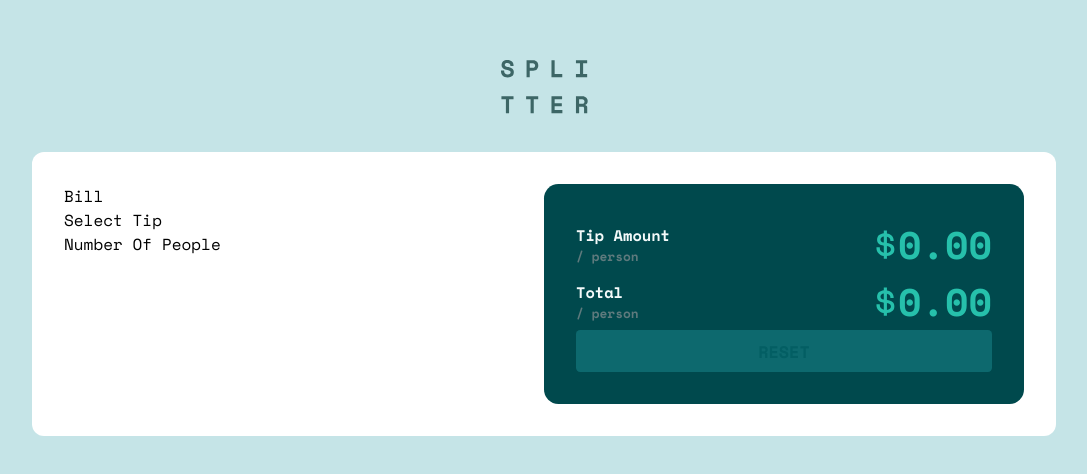
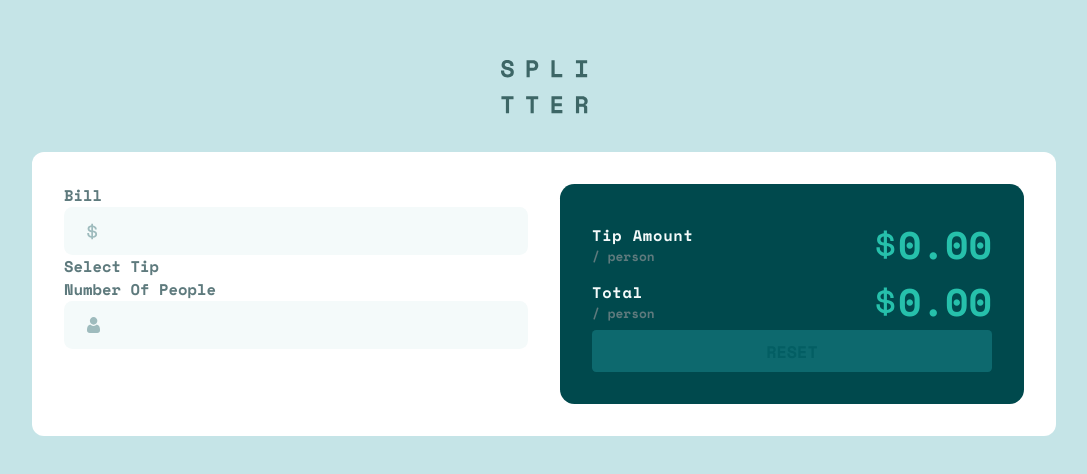
Before and after one commit to Aryan-ki-codepanti/tip-calculator-app, a React (Create React App) app: page / in a window 1280 px wide. Shown: the part 168-642 px from the top of the page, without its empty margins (96-1183 px from the left). Built offline with nearby package versions, Linux system fonts and the light colour scheme.

Commit message:
Completed UI of Bill and Number Of People Component

```diff
--- a/src/components/AmountShow/AmountShow.css
+++ b/src/components/AmountShow/AmountShow.css
@@ -9,6 +9,7 @@
     text-transform: capitalize;
     font-weight: var(--fw-700);
     font-size: 0.96em;
+    letter-spacing: 0.05em;
 }
 
 .amount-person{
--- a/src/components/Bill/Bill.css
+++ b/src/components/Bill/Bill.css
@@ -0,0 +1,10 @@
+.bill > div{
+    position: relative;
+    display: flex;
+    align-items: center;
+}
+
+.bill img{
+    position: absolute;
+    left: 5%;
+}
--- a/src/components/Bill/Bill.jsx
+++ b/src/components/Bill/Bill.jsx
@@ -1,10 +1,15 @@
 import React from 'react'
 import "./Bill.css";
+import dollar from "../../images/icon-dollar.svg";
 
 export const Bill = () => {
     return (
-        <div>
-            Bill
+        <div className="bill">
+            <h1> Bill </h1>
+            <div>
+                <img src={dollar} alt="dollar-sign" />
+                <input type="text" />
+            </div>
         </div>
     )
 }
--- a/src/components/CalculatorBox/CalculatorBox.css
+++ b/src/components/CalculatorBox/CalculatorBox.css
@@ -8,4 +8,5 @@
 
     display: grid;
     grid-template-columns: repeat(2 , 1fr);
+    gap: 2em;
 }
--- a/src/components/CalculatorInput/CalculatorInput.css
+++ b/src/components/CalculatorInput/CalculatorInput.css
@@ -0,0 +1,19 @@
+.calculator-input h1{
+    color: var(--Dark-grayish-cyan-1);
+    font-size: 0.97em;
+}
+
+.calculator-input input{
+    width: 100%;
+    outline: none;
+    border: none;
+    background: var(--Light-grayish-cyan-2);
+    text-align: right;
+
+    font-weight: var(--fw-700);
+    color: var(--Very-dark-cyan);
+    font-size: var(--Font-size-form-inputs);
+    border-radius: 0.35em;
+    padding: 0.25em 0.5em;
+
+}
--- a/src/components/CalculatorInput/CalculatorInput.jsx
+++ b/src/components/CalculatorInput/CalculatorInput.jsx
@@ -10,10 +10,10 @@ export const CalculatorInput = () => {
             <div className="bill-box">
                 <Bill />
             </div>
-            <div className="select-tip">
+            <div className="select-tip-box">
                 <SelectTip />
             </div>
-            <div className="number-of-people">
+            <div className="number-of-people-box">
                 <NumberOfPeople />
             </div>
         </div>
--- a/src/components/NumberOfPeople/NumberOfPeople.css
+++ b/src/components/NumberOfPeople/NumberOfPeople.css
@@ -0,0 +1,11 @@
+.number-of-people > div{
+    position: relative;
+    display: flex;
+    align-items: center;
+
+}
+
+.number-of-people img{
+    position: absolute;
+    left: 5%;
+}
--- a/src/components/NumberOfPeople/NumberOfPeople.jsx
+++ b/src/components/NumberOfPeople/NumberOfPeople.jsx
@@ -1,9 +1,15 @@
 import React from 'react'
 import "./NumberOfPeople.css";
+import person from "../../images/icon-person.svg";
+
 export const NumberOfPeople = () => {
     return (
-        <div>
-            Number Of People
+        <div className='number-of-people'>
+            <h1>Number Of People</h1>
+            <div>
+                <img src={person} alt="" />
+                <input type="text" />
+            </div>
         </div>
     )
 }
--- a/src/components/SelectTip/SelectTip.jsx
+++ b/src/components/SelectTip/SelectTip.jsx
@@ -3,8 +3,8 @@ import "./SelectTip.css";
 
 export const SelectTip = () => {
     return (
-        <div>
-            Select Tip
+        <div className="select-tip">
+            <h1>Select Tip</h1>
         </div>
     )
 }
--- a/src/index.html
+++ b/src/index.html
@@ -36,7 +36,7 @@
 
   Reset
 
-  <div class="attribution">
+  <div className="attribution">
     Challenge by <a href="https://www.frontendmentor.io?ref=challenge" target="_blank">Frontend Mentor</a>.
     Coded by <a href="#">Your Name Here</a>.
   </div>
```
